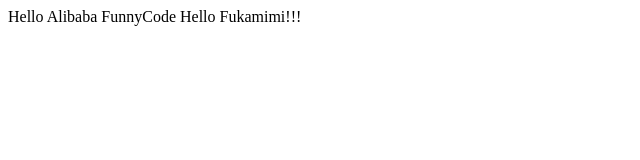
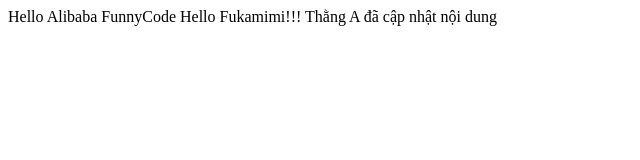
Before and after one commit to khoa070104/GitBranch, a plain HTML site: page index.html in a window 1280 px wide. Shown: the whole page, without its empty margins (0-640 px from the left). Drawn offline with Linux system fonts and the light colour scheme.

Commit message:
ver 1.0.6

```diff
--- a/index.html
+++ b/index.html
@@ -9,5 +9,6 @@
     Hello Alibaba
     FunnyCode
     Hello Fukamimi!!!
+    Thằng A đã cập nhật nội dung
 </body>
 </html>
```
